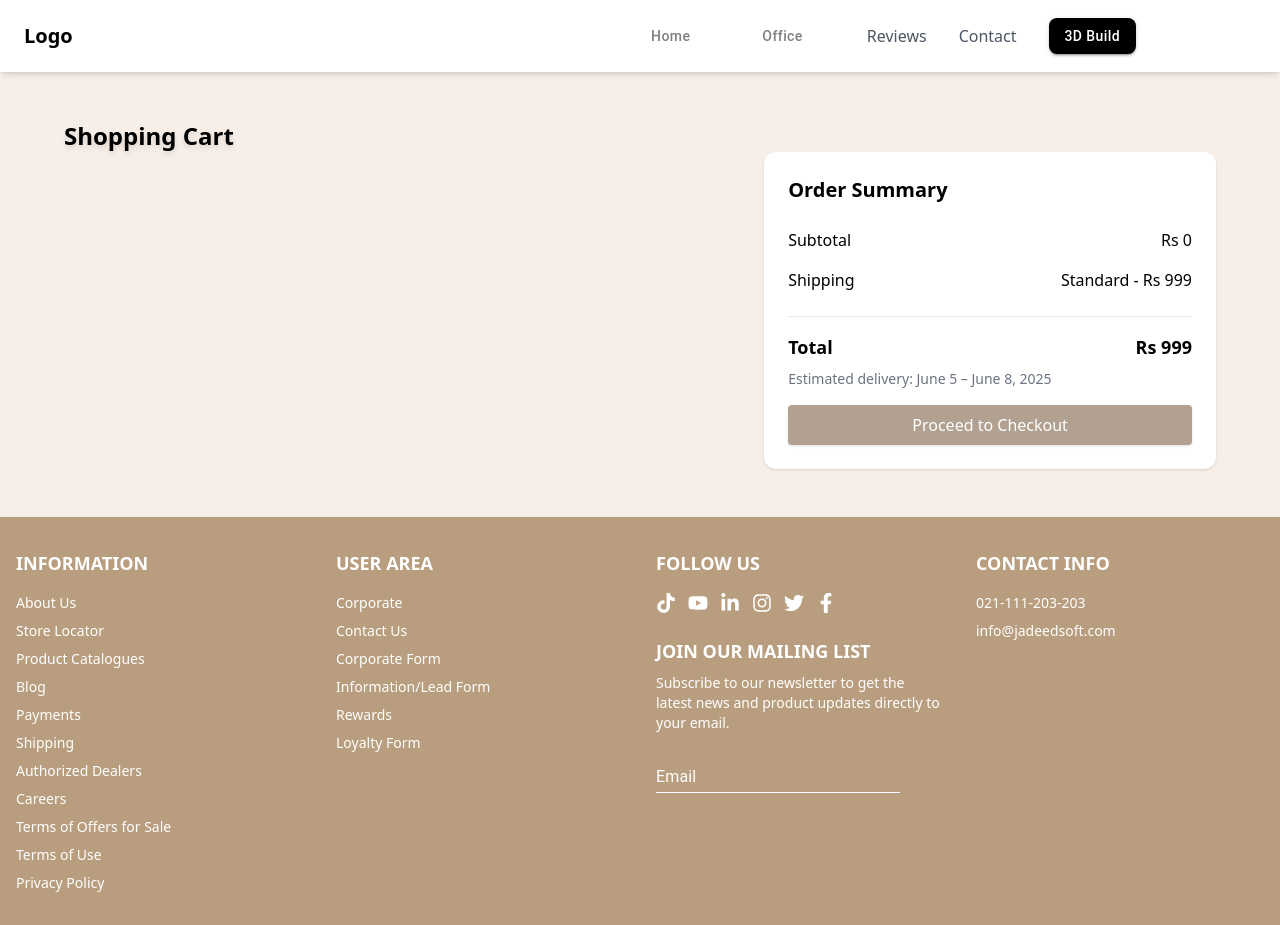
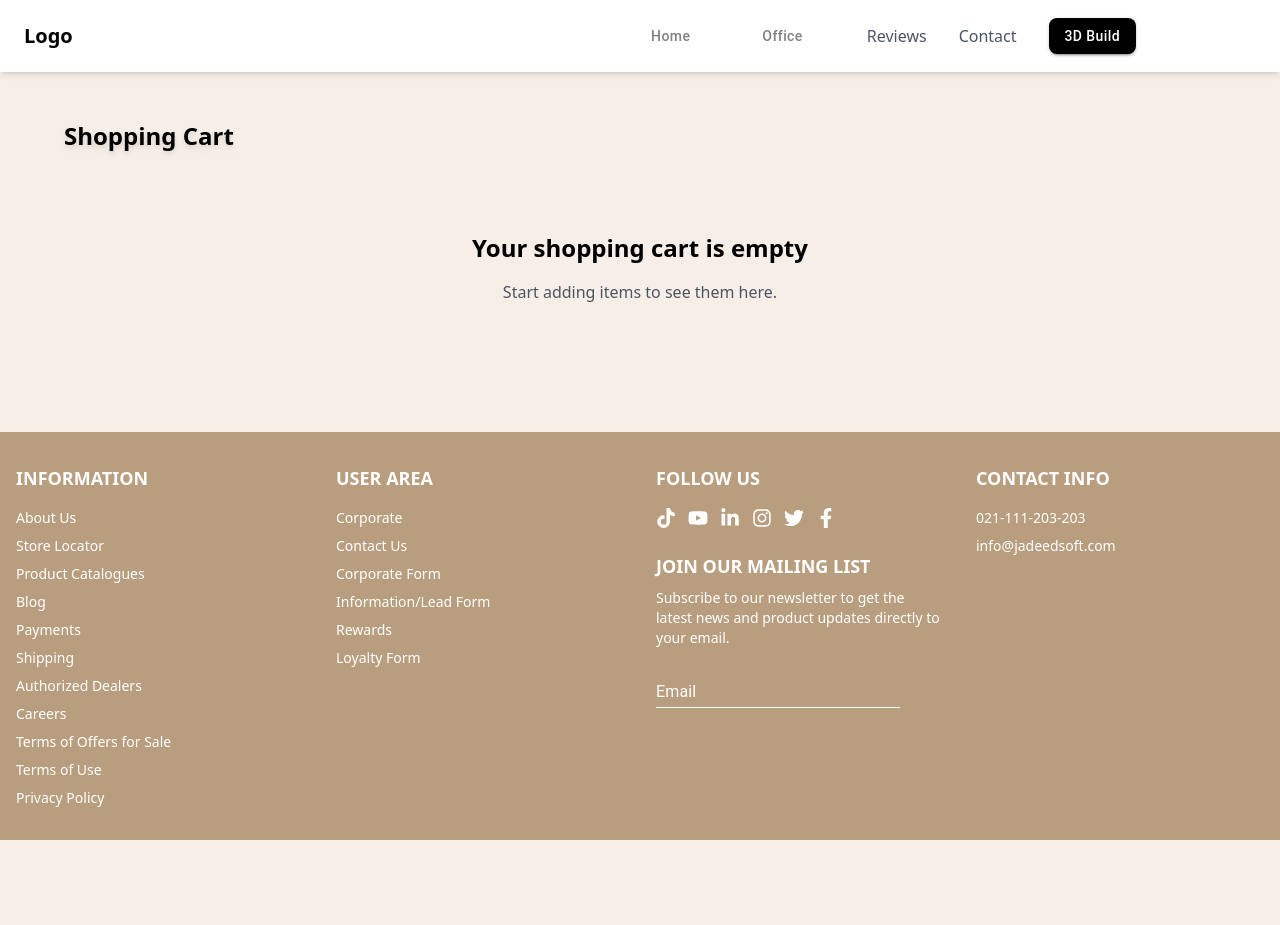
Before and after one commit to iumair05/interwood, a Next.js app: page /cart in a window 1280 px wide. After the commit the page ends 840 px from the top, so only its background shows below. Built offline with nearby package versions, Linux system fonts and the light colour scheme; some icons are missing.

Commit message:
wokring on product details page

```diff
--- a/src/app/cart/page.jsx
+++ b/src/app/cart/page.jsx
@@ -9,9 +9,11 @@ import CustomButton from "@/commons/CustomButton";
 import { useDispatch } from "react-redux";
 import { decrementQuantity, incrementQuantity, removeFromCart } from "@/redux/CartSlice";
 import { routes } from "@/utils/routes";
+import { useRouter } from "next/navigation";
 
 const CartPage = () => {
 
+    const router = useRouter();
     const { items } = useSelector((state) => state.cart);
     const dispatch = useDispatch();
 
@@ -21,30 +23,33 @@ const CartPage = () => {
     const total = subtotal + shippingCost;
 
     return (
+
         <div className="custom-container">
             <h1 className="main-heading">Shopping Cart</h1>
 
+            {items.length === 0 ? (
+                <div className="text-center py-20">
+                    <h2 className="text-2xl font-semibold mb-4">Your shopping cart is empty</h2>
+                    <p className="text-gray-600">Start adding items to see them here.</p>
+                </div>
+            ) : (
                     <div className="flex flex-col lg:flex-row gap-6">
-
                         {/* Left - Cart Items */}
                         <section className="lg:w-3/5 w-full space-y-6 my-6">
                             {items.map((item) => (
                                 <div key={item.id} className="bg-white rounded-xl shadow p-4 flex items-center relative gap-4">
-
                                 <Image
-                                src={item.image}
+                                    src={item.image || item.thumnail}
                                     alt={item.name}
                                     width={100}
                                     height={100}
                                     className="rounded-md object-cover w-[100px] border border-secondaryBg h-[100px]"
                                 />
-
                                 <div className="flex-1">
                                     <h2 className="font-semibold text-lg">{item.name}</h2>
                                     <span className="text-sm bg-gray-200 px-3 py-1 rounded-full inline-block my-2">
                                         {item.badge}
                                     </span>
-
                                     <div className="flex items-center mt-2">
                                         <button
                                             onClick={() => dispatch(decrementQuantity(item.id))}
@@ -60,14 +65,11 @@ const CartPage = () => {
                                             +
                                         </button>
                                     </div>
-
                                 </div>
-
                                 <div className="text-right min-w-[100px]">
                                     <p className="text-sm text-gray-500">Rs {item.price.toLocaleString()} each</p>
                                     <p className="font-semibold text-lg">Rs {(item.price * item.quantity).toLocaleString()}</p>
                                 </div>
-
                                 <IconButton
                                     className="!absolute !top-2 !right-2 !text-gray-400 hover:!text-red-500"
                                     size="small"
@@ -75,7 +77,6 @@ const CartPage = () => {
                                 >
                                     <DeleteOutlineIcon fontSize="small" />
                                 </IconButton>
-
                             </div>
                         ))}
                         </section>
@@ -94,10 +95,9 @@ const CartPage = () => {
                                 <span>Standard - Rs 999</span>
                             </div>
 
-
                             <hr className="my-4 bg-secondaryBg px-6" />
 
-                    <div className="flex justify-between  text-lg font-bold">
+                            <div className="flex justify-between text-lg font-bold">
                                 <span>Total</span>
                                 <span>Rs {total.toLocaleString()}</span>
                             </div>
@@ -111,11 +111,11 @@ const CartPage = () => {
                                 onClick={() => router.push(`${routes.checkout}`)}
                                 className="mt-4 w-full"
                             />
+                        </section>
+                    </div>
+            )}
+        </div>
 
-                </section>
-
-            </div>
-        </div>
     );
 };
 
--- a/src/app/checkout/page.jsx
+++ b/src/app/checkout/page.jsx
@@ -29,6 +29,7 @@ import { LocalAtm } from '@mui/icons-material';
 export default function CheckOut() {
   const [activeStep, setActiveStep] = useState(0);
   const [completed, setCompleted] = useState({});
+
   const [formData, setFormData] = useState({
     contact: { name: '', email: '', phone: '' },
     shipping: { street: '', apartment: '', city: '', state: '', postalCode: '', country: '' },
@@ -593,6 +594,8 @@ export default function CheckOut() {
                 </motion.a>
               </div>
             </motion.aside>
+
+
           </div>
         </div>
       </main>
--- a/src/app/explore-category/[subCategoryId]/[subCategoryProducts]/[productDetail]/page.jsx
+++ b/src/app/explore-category/[subCategoryId]/[subCategoryProducts]/[productDetail]/page.jsx
@@ -10,6 +10,7 @@ import { useParams } from "next/navigation";
 import { Loading } from "@/commons/Loading";
 import StarIcon from '@mui/icons-material/Star';
 import { addToCart } from "@/redux/CartSlice";
+import { useDispatch } from "react-redux";
 
 const StarRating = ({ rating }) => {
   return (
@@ -98,6 +99,7 @@ const ProductPage = () => {
   const handleAddToCart = () => {
     dispatch(addToCart(product))
   }
+
 
   return (
     <div className="bg-[#fdf6f0] min-h-screen py-8 px-4 font-sans">
--- a/src/redux/CartSlice.js
+++ b/src/redux/CartSlice.js
@@ -12,8 +12,9 @@ const cartSlice = createSlice({
 
   reducers: {
     addToCart: (state, action) => {
-      alert(action.payload)
       const item = action.payload;
+      console.log('item--', item);
+      console.log('item--', item.id);
       const existingItem = state.items.find(i => i.id === item.id);
 
       if (existingItem) {
```
Lines whose indentation alone changed are shown as unchanged.
